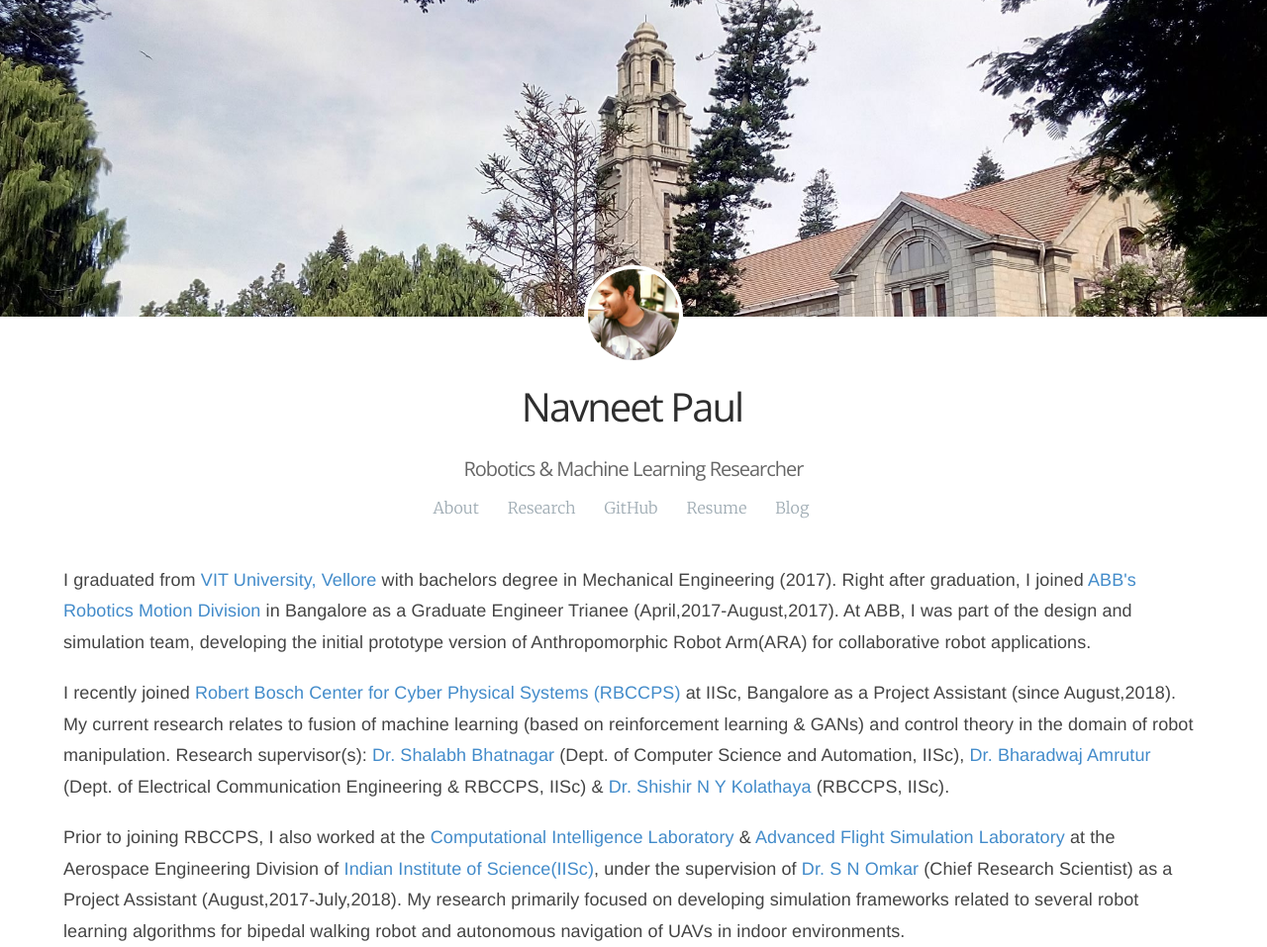
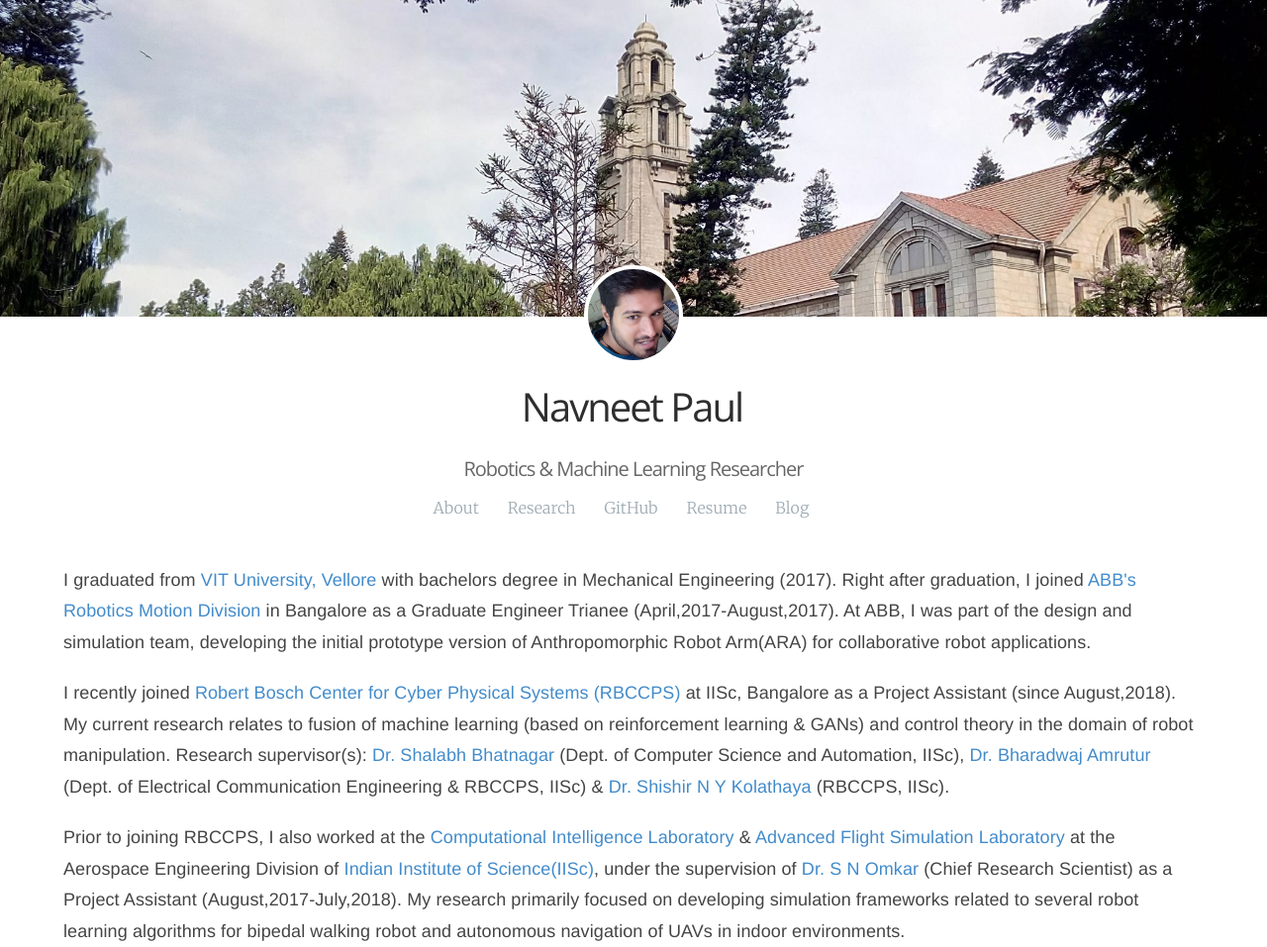
Before and after one commit to navuboy/navuboy.github.io, a Jekyll site: the page built from index.html, in a window 1280 px wide. Shown: the whole page at 99% size. Built offline with Jekyll 4.4.1, drawn with Linux system fonts in a browser that asks for light colours; some web fonts are replaced.

Commit message:
my new website

```diff
--- a/_data/authors.yml
+++ b/_data/authors.yml
@@ -2,7 +2,7 @@ default:
   initial:      nav74neet
   name:         "Navneet Paul"
   cover:        /assets/iisc_2.jpeg
-  picture:      /assets/navneet.png
+  picture:      /assets/navneet.jpeg
   bio:          Robotics & Machine Learning Researcher
   location:     Bangalore
   website:      "http://nav74neet.github.io/about"
@@ -24,7 +24,7 @@ nav74neet:
   initial:      nav74neet
   name:         "Navneet Paul"
   cover:        /assets/iisc_2.jpeg
-  picture:      /assets/navneet.png
+  picture:      /assets/navneet.jpeg
   bio:          Robotics & Machine Learning Researcher.
   location:     Bangalore
   website:      "http://nav74neet.github.io/"
```
Also changed, not shown: assets/navneet.jpeg (added).
